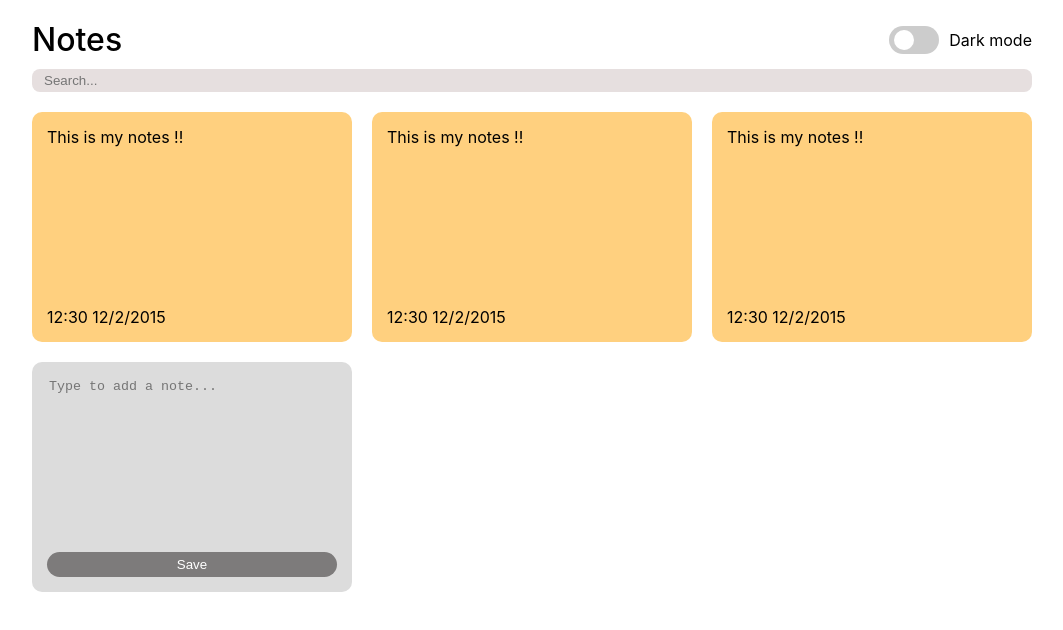
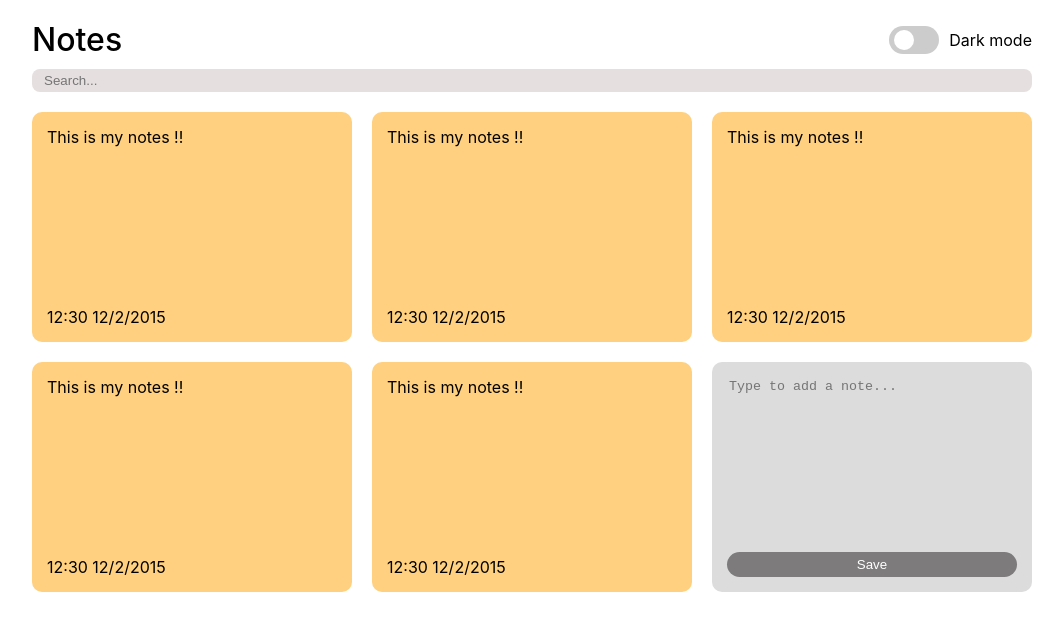
Before and after one commit to phongvanngo/wds-training-wds-notes-app, a React (Create React App) app: page / in a window 1280 px wide. Shown: the top 630 px of the page, without its empty margins (108-1171 px from the left). Built offline with nearby package versions, Linux system fonts and the light colour scheme; the HTML template or start-up script is replaced by a standard one.

Commit message:
Complete Split Component

```diff
--- a/src/App.js
+++ b/src/App.js
@@ -1,79 +1,14 @@
 import "./App.css";
+import NoteCard from "./components/NoteCard";
+import Header from "./components/Header";
+import SearchBar from "./components/SearchBar";
 
 function App() {
   return (
     <div className="App">
-      <div className="header">
-        <h1>Notes</h1>
-        <div className="dark-mode">
-          <label class="switch">
-            <input type="checkbox" />
-            <span class="slider round"></span>
-          </label>
-          <span> Dark mode</span>
-        </div>
-      </div>
-      <div className="search-bar-container">
-        <div className="search-bar">
-          <i className="bx bx-search"></i>
-          <input placeholder="Search..." />
-        </div>
-      </div>
-
-      <div className="notes-container">
-        <div className="note-item-container">
-          <div className="content">This is my notes !!</div>
-          <div className="note-footer">
-            <span className="time">12:30 12/2/2015</span>
-            <div className="utilities">
-              <div>
-                <i className="bx bxs-edit"></i>
-              </div>
-              <div>
-                <i className="bx bx-trash"></i>
-              </div>
-            </div>
-          </div>
-        </div>
-        <div className="note-item-container">
-          <div className="content">This is my notes !!</div>
-          <div className="note-footer">
-            <span className="time">12:30 12/2/2015</span>
-            <div className="utilities">
-              <div>
-                <i className="bx bxs-edit"></i>
-              </div>
-              <div>
-                <i className="bx bx-trash"></i>
-              </div>
-            </div>
-          </div>
-        </div>
-        <div className="note-item-container">
-          <div className="content">This is my notes !!</div>
-          <div className="note-footer">
-            <span className="time">12:30 12/2/2015</span>
-            <div className="utilities">
-              <div>
-                <i className="bx bxs-edit"></i>
-              </div>
-              <div>
-                <i className="bx bx-trash"></i>
-              </div>
-            </div>
-          </div>
-        </div>
-        <div className="note-item-container new">
-          <div className="content">
-            <textarea
-              rows="8"
-              cols="10"
-              placeholder="Type to add a note..."
-            ></textarea>
-          </div>
-          <button className="save-btn">Save</button>
-        </div>
-      </div>
+      <Header />
+      <SearchBar />
+      <NoteCard />
     </div>
   );
 }
--- /dev/null
+++ b/src/components/Header/index.jsx
@@ -0,0 +1,16 @@
+import React from "react";
+
+export default function Header() {
+  return (
+    <div className="header">
+      <h1>Notes</h1>
+      <div className="dark-mode">
+        <label class="switch">
+          <input type="checkbox" />
+          <span class="slider round"></span>
+        </label>
+        <span> Dark mode</span>
+      </div>
+    </div>
+  );
+}
--- /dev/null
+++ b/src/components/NoteCard/CardForm.jsx
@@ -0,0 +1,18 @@
+import React from "react";
+
+export default function CardForm() {
+  return (
+    <div>
+      <div className="note-item-container new">
+        <div className="content">
+          <textarea
+            rows="8"
+            cols="10"
+            placeholder="Type to add a note..."
+          ></textarea>
+        </div>
+        <button className="save-btn">Save</button>
+      </div>
+    </div>
+  );
+}
--- /dev/null
+++ b/src/components/NoteCard/CardItem.jsx
@@ -0,0 +1,20 @@
+import React from "react";
+
+export default function CardItem() {
+  return (
+    <div className="note-item-container">
+      <div className="content">This is my notes !!</div>
+      <div className="note-footer">
+        <span className="time">12:30 12/2/2015</span>
+        <div className="utilities">
+          <div>
+            <i className="bx bxs-edit"></i>
+          </div>
+          <div>
+            <i className="bx bx-trash"></i>
+          </div>
+        </div>
+      </div>
+    </div>
+  );
+}
--- /dev/null
+++ b/src/components/NoteCard/CardList.jsx
@@ -0,0 +1,14 @@
+import React from "react";
+import CardItem from "./CardItem";
+
+export default function CardList() {
+  return (
+    <>
+      <CardItem />
+      <CardItem />
+      <CardItem />
+      <CardItem />
+      <CardItem />
+    </>
+  );
+}
--- /dev/null
+++ b/src/components/NoteCard/index.jsx
@@ -0,0 +1,14 @@
+import React from "react";
+import CardForm from "./CardForm";
+import CardList from "./CardList";
+
+export default function NoteCard() {
+  return (
+    <div>
+      <div className="notes-container">
+        <CardList />
+        <CardForm />
+      </div>
+    </div>
+  );
+}
--- /dev/null
+++ b/src/components/SearchBar/index.jsx
@@ -0,0 +1,12 @@
+import React from "react";
+
+export default function SearchBar() {
+  return (
+    <div className="search-bar-container">
+      <div className="search-bar">
+        <i className="bx bx-search"></i>
+        <input placeholder="Search..." />
+      </div>
+    </div>
+  );
+}
```
